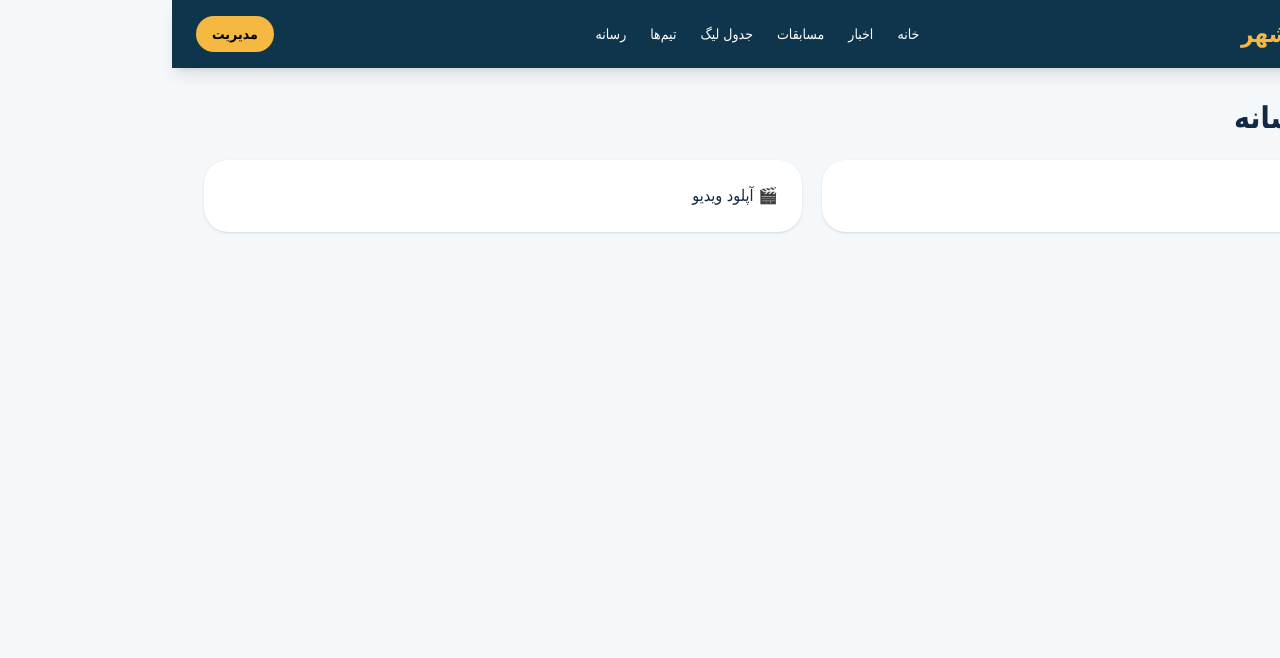
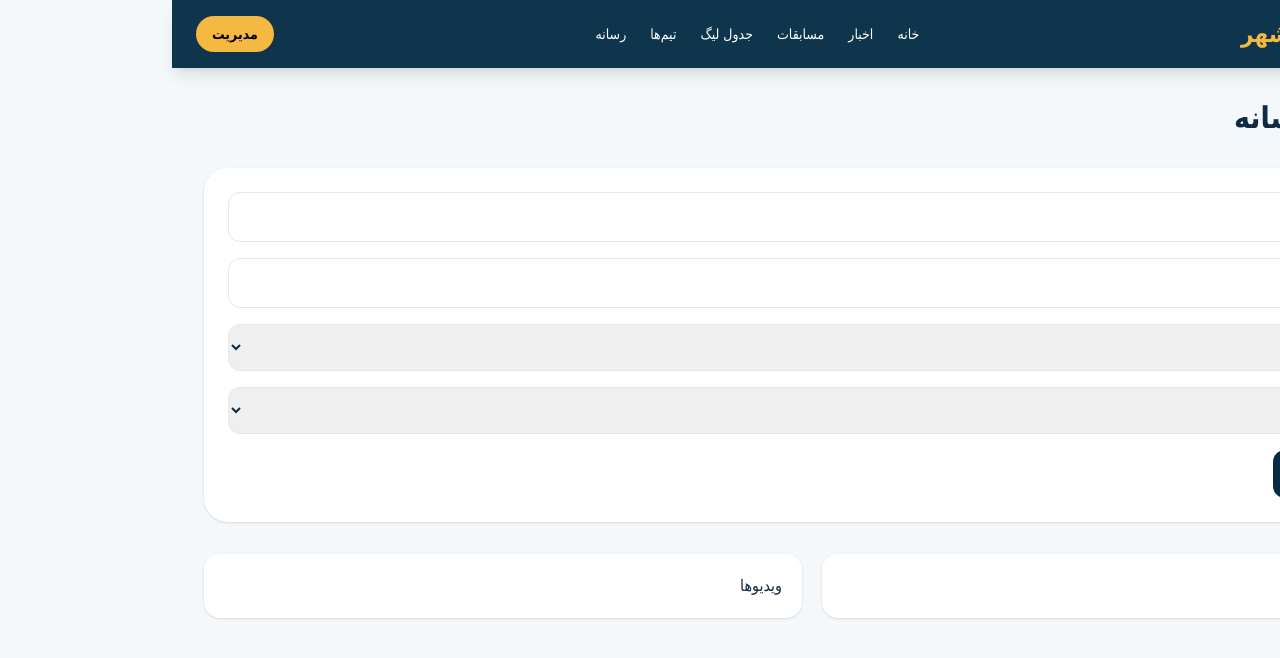
Before and after one commit to mdarzand0315-sys/football-bushehr-v2, a Next.js app: page /admin/media in a window 1280 px wide. Shown: the top 658 px of the page. Built offline with nearby package versions, Linux system fonts and the light colour scheme.

Commit message:
Upgrade media management page

```diff
--- a/app/admin/media/page.tsx
+++ b/app/admin/media/page.tsx
@@ -1,18 +1,50 @@
+"use client";
+
+import { useState } from "react";
 
 export default function Media(){
-return (
-<main className="p-8">
-<h1 className="text-3xl font-bold">مدیریت رسانه</h1>
+ const [title,setTitle]=useState("");
+ const [url,setUrl]=useState("");
+ const [type,setType]=useState("image");
+ const [category,setCategory]=useState("مسابقات");
 
-<div className="grid md:grid-cols-2 gap-5 mt-6">
-<div className="bg-white rounded-3xl p-6 shadow">
-📷 آپلود تصاویر
-</div>
+ async function saveMedia(){
+  await fetch('/api/media',{
+   method:'POST',
+   headers:{'Content-Type':'application/json'},
+   body:JSON.stringify({title,url,type,category})
+  });
+  setTitle("");
+  setUrl("");
+ }
 
-<div className="bg-white rounded-3xl p-6 shadow">
-🎬 آپلود ویدیو
-</div>
-</div>
-</main>
-)
+ return (
+  <main className="p-8 space-y-8">
+   <h1 className="text-3xl font-bold">مدیریت رسانه</h1>
+
+   <section className="bg-white rounded-3xl p-6 shadow space-y-4">
+    <input className="w-full border rounded-xl p-3" placeholder="عنوان رسانه" value={title} onChange={e=>setTitle(e.target.value)} />
+    <input className="w-full border rounded-xl p-3" placeholder="لینک فایل" value={url} onChange={e=>setUrl(e.target.value)} />
+
+    <select className="w-full border rounded-xl p-3" value={type} onChange={e=>setType(e.target.value)}>
+     <option value="image">تصویر</option>
+     <option value="video">ویدیو</option>
+    </select>
+
+    <select className="w-full border rounded-xl p-3" value={category} onChange={e=>setCategory(e.target.value)}>
+     <option>مسابقات</option>
+     <option>اخبار</option>
+     <option>تیم‌ها</option>
+     <option>رویدادها</option>
+    </select>
+
+    <button onClick={saveMedia} className="bg-[#032B44] text-white rounded-xl px-6 py-3">ذخیره رسانه</button>
+   </section>
+
+   <section className="grid md:grid-cols-2 gap-5">
+    <div className="bg-white rounded-2xl p-5 shadow">گالری تصاویر</div>
+    <div className="bg-white rounded-2xl p-5 shadow">ویدیوها</div>
+   </section>
+  </main>
+ )
 }
```
